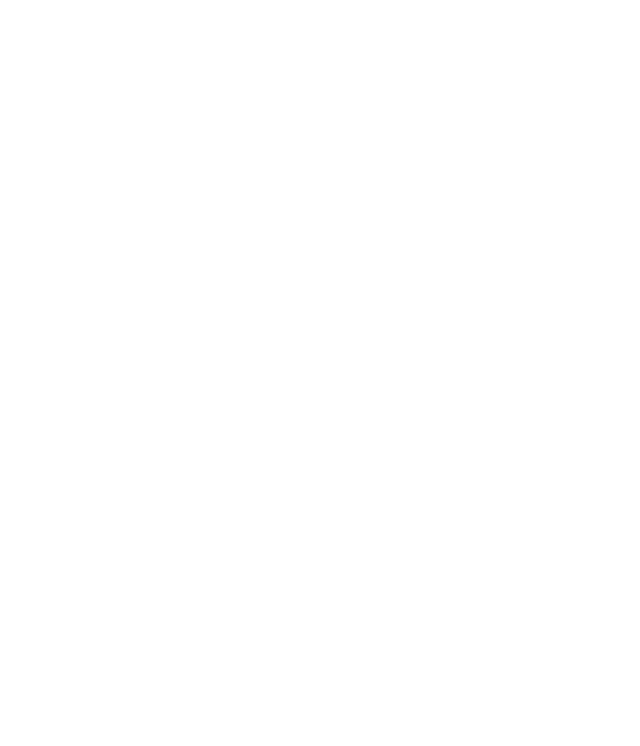
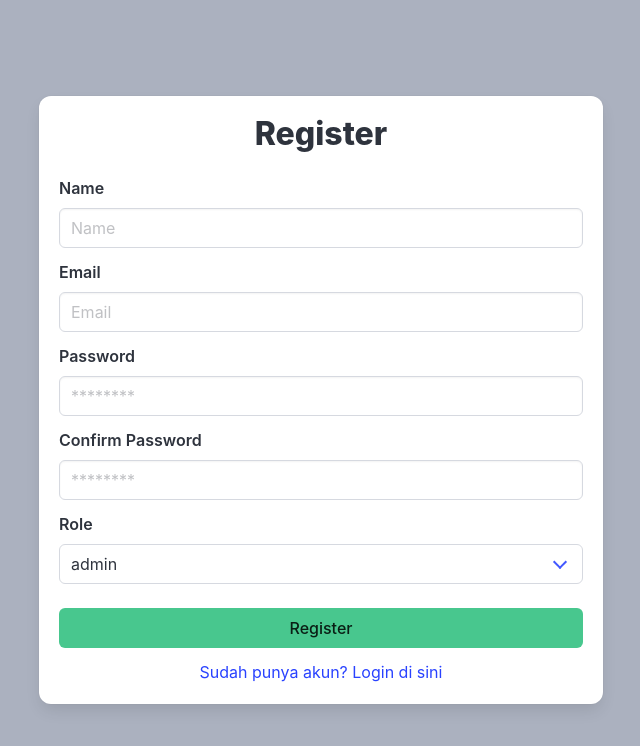
Before and after one commit to Fajarsaja/frontend, a React (Create React App) app: page /Register in a window 1280 px wide. Before the commit this address had no page. Shown: the top 746 px of the page, without its empty margins (319-959 px from the left). Built offline with nearby package versions, Linux system fonts and the light colour scheme.

Commit message:
add register

```diff
--- a/src/App.js
+++ b/src/App.js
@@ -7,6 +7,7 @@
 import EditUser from "./pages/EditUser";
 import AddInventory from "./pages/AddInventory";
 import EditInventory from "./pages/EditInventory";
+import Register from "./pages/Register";
 
 
 
@@ -15,6 +16,7 @@
     <BrowserRouter>
       <Routes>
          <Route path="/" element={<Login/>}/>
+         <Route path="/Register" element={<Register/>}/>
          <Route path="/users" element={<User/>}/>
          <Route path="/users/add" element={<AddUser/>}/>
          <Route path="/users/edit/:id" element={<EditUser/>}/>
--- /dev/null
+++ b/src/components/FormRegisterUser.js
@@ -0,0 +1,97 @@
+import React, { useState } from 'react'
+import { useNavigate, NavLink } from 'react-router-dom'
+import axios from 'axios'
+
+const FormRegisterUser = () => {
+    const [name, setName] = useState("")
+    const [email, setEmail] = useState("")
+    const [password, setPassword] = useState("")
+    const [confPassword, setConfPassword] = useState("")
+    const [role, setRole] = useState("")
+    const [msg, setMsg] = useState("")
+    const navigate = useNavigate()
+
+    const registerUser = async (e) => {
+        e.preventDefault();
+        if (!name || !email || !password || !confPassword || !role) {
+            alert('Pastikan semua kolom sudah diisi.');
+            return;
+        }
+        try {
+            await axios.post(`${process.env.REACT_APP_API_URL}/register`, {
+                name,
+                email,
+                password,
+                confPassword,
+                role
+            });
+            navigate("/");
+        } catch (error) {
+            setMsg(error.response.data.msg);
+        }
+    }
+
+    return (
+        <section className='hero has-background-grey-light is-fullheight is-fullwidth'>
+            <div className='hero-body'>
+                <div className='container'>
+                    <div className='columns is-centered'>
+                        <div className='column is-6'>
+                            <form className='box' onSubmit={registerUser}>
+                                <h1 className='title has-text-centered'>Register</h1>
+                                {msg && <p className="has-text-danger">{msg}</p>}
+                                <div className='field'>
+                                    <label className='label'>Name</label>
+                                    <div className='control'>
+                                        <input type="text" className='input' placeholder='Name' value={name} onChange={(e) => setName(e.target.value)} />
+                                    </div>
+                                </div>
+                                <div className='field'>
+                                    <label className='label'>Email</label>
+                                    <div className='control'>
+                                        <input type="text" className='input' placeholder='Email' value={email} onChange={(e) => setEmail(e.target.value)} />
+                                    </div>
+                                </div>
+                                <div className='field'>
+                                    <label className='label'>Password</label>
+                                    <div className='control'>
+                                        <input type="password" className='input' placeholder='********' value={password} onChange={(e) => setPassword(e.target.value)} />
+                                    </div>
+                                </div>
+                                <div className='field'>
+                                    <label className='label'>Confirm Password</label>
+                                    <div className='control'>
+                                        <input type="password" className='input' placeholder='********' value={confPassword} onChange={(e) => setConfPassword(e.target.value)} />
+                                    </div>
+                                </div>
+                                <div className='field'>
+                                    <label className='label'>Role</label>
+                                    <div className='control'>
+                                        <div className='select is-fullwidth'>
+                                            <select value={role} onChange={(e) => setRole(e.target.value)}>
+                                                <option value="admin">admin</option>
+                                                <option value="user">user</option>
+                                            </select>
+                                        </div>
+                                    </div>
+                                </div>
+                                <div className='field mt-5'>
+                                    <button className='button is-success is-fullwidth' type='submit'>
+                                        Register
+                                    </button>
+                                </div>
+                                <div className='has-text-centered mt-3'>
+                                    <NavLink to="/" className="is-link">
+                                        Sudah punya akun? Login di sini
+                                    </NavLink>
+                                </div>
+                            </form>
+                        </div>
+                    </div>
+                </div>
+            </div>
+        </section>
+    )
+}
+
+export default FormRegisterUser
--- a/src/components/Login.js
+++ b/src/components/Login.js
@@ -1,6 +1,6 @@
 import React, { useState, useEffect } from 'react';
 import { useDispatch, useSelector } from 'react-redux';
-import { useNavigate } from 'react-router-dom';
+import { useNavigate, NavLink } from 'react-router-dom';
 import { LoginUser, reset } from '../features/authSlice.js';
 
 const Login = () => {
@@ -34,7 +34,7 @@
                         <div className='column is-4'>
                             <form className='box' onSubmit={Auth}>
                                 {isError && <p className='has-text-centered'>{message}</p>}
-                                <h1 className='title'>Sign In</h1>
+                                <h1 className='title'>login</h1>
                                 <div className='field'>
                                     <label className='label'>Email</label>
                                     <div className='control'>
@@ -56,6 +56,12 @@
                                             value={password}
                                             onChange={(e) => setPassword(e.target.value)} />
                                     </div>
+                                    <div className='has-text-centered mt-3'>
+                                         <NavLink to="/register" className="is-link">
+                                        tidak punya akun? register di sini
+                                    </NavLink>
+                                    </div>
+
                                 </div>
                                 <div className='field mt-5'>
                                     <button className='button is-success is-fullwidth' type='submit'>
--- /dev/null
+++ b/src/pages/Register.js
@@ -0,0 +1,12 @@
+import React from 'react'
+import FormRegisterUser from '../components/FormRegisterUser'
+
+const Register = () => {
+  return (
+    <div>
+      <FormRegisterUser/>
+    </div>
+  )
+}
+
+export default Register
```
